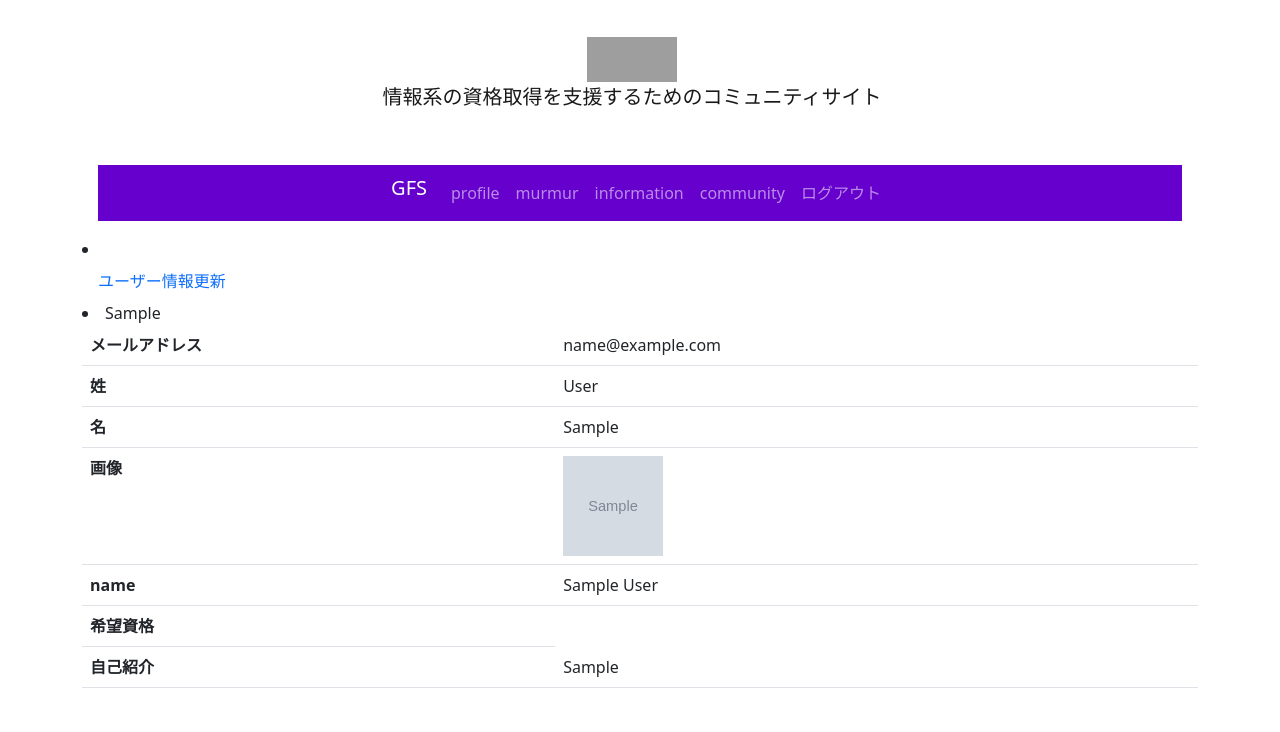
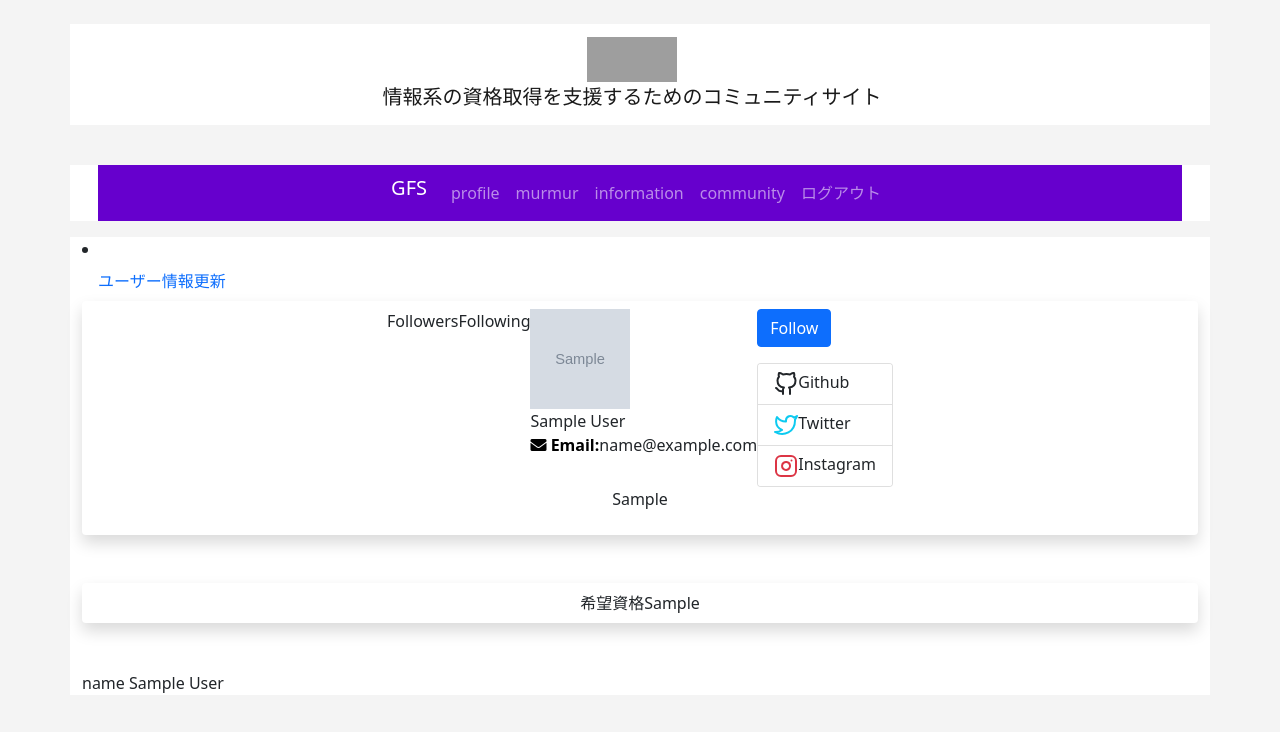
Before and after one commit to jin-take/GFS, a Django app: page /accounts/profile/1/ in a window 1280 px wide. Shown: the top 732 px of the page. Run offline with Django 3.2, Linux system fonts and the light colour scheme; a user stored in the database is signed in; tables that the repository leaves empty hold one stand-in row (values such as "Sample post"); grey boxes marked "Sample" are stand-in pictures; some libraries are stand-ins or nearby versions; grey boxes are pictures that could not be loaded.

Commit message:
profile_50%
nemutai

```diff
--- a/app/src/GFSProject/templates/accounts/profile.html
+++ b/app/src/GFSProject/templates/accounts/profile.html
@@ -1,39 +1,84 @@
 {% extends "base.html" %}
+
 {% block contents %}
 <li>
     <a class="nav-item nav-link" href="{% url 'profile_update' pk=user.profile.pk %}">ユーザー情報更新</a>
 </li>
-<table class="table">
-    <tbody>
-        <tr>
-            <th>メールアドレス</th>
-            <td>{{ user.email }}</td>
-        </tr>
-        <tr>
-            <th>姓</th>
-            <td>{{ user.last_name }}</td>
-        </tr>
-        <tr>
-            <th>名</th>
-            <td>{{ user.first_name }}</td>
-        </tr>
-        <tr>
-            <th>画像</th>
-            <td><img src="{{ user.profile.image.url }}" width="100" height="100"/></td>
-        <tr>
+
+
+<body style="background-color: #F4F4F4;">
+<div class="container shadow p-2 mb-5 bg-white rounded">
+    <div class="container d-flex justify-content-center">
+    <div style="display:flex;">
+        <!-- 1 -->
+        <div>Followers</div>
+        <!-- 2 -->
+        <div>Following</div>
+        <!-- 3 -->
+        <div>
+            <img src="{{ user.profile.image.url }}" width="100" height="100" class="img-circle"/><br>
+            {{ user.first_name }}
+            {{ user.last_name }}
+            <br>
+            <i class="fas fa-envelope text-pink"></i>
+            <strong class="margin-10px-left xs-margin-four-left text-pink">Email:</strong>{{ user.email }}
+
+        </div>
+        <!-- 4 -->
+        <div>
+          <button class="btn btn-primary">Follow</button><br>
+            <div class="card mt-3">
+                <ul class="list-group list-group-flush">
+                  <li class="list-group-item d-flex justify-content-between align-items-center flex-wrap">
+                    <h6 class="mb-0"><svg xmlns="http://www.w3.org/2000/svg" width="24" height="24" viewBox="0 0 24 24" fill="none" stroke="currentColor" stroke-width="2" stroke-linecap="round" stroke-linejoin="round" class="feather feather-github mr-2 icon-inline"><path d="M9 19c-5 1.5-5-2.5-7-3m14 6v-3.87a3.37 3.37 0 0 0-.94-2.61c3.14-.35 6.44-1.54 6.44-7A5.44 5.44 0 0 0 20 4.77 5.07 5.07 0 0 0 19.91 1S18.73.65 16 2.48a13.38 13.38 0 0 0-7 0C6.27.65 5.09 1 5.09 1A5.07 5.07 0 0 0 5 4.77a5.44 5.44 0 0 0-1.5 3.78c0 5.42 3.3 6.61 6.44 7A3.37 3.37 0 0 0 9 18.13V22"></path></svg>Github</h6>
+
+                  </li>
+                  <li class="list-group-item d-flex justify-content-between align-items-center flex-wrap">
+                    <h6 class="mb-0"><svg xmlns="http://www.w3.org/2000/svg" width="24" height="24" viewBox="0 0 24 24" fill="none" stroke="currentColor" stroke-width="2" stroke-linecap="round" stroke-linejoin="round" class="feather feather-twitter mr-2 icon-inline text-info"><path d="M23 3a10.9 10.9 0 0 1-3.14 1.53 4.48 4.48 0 0 0-7.86 3v1A10.66 10.66 0 0 1 3 4s-4 9 5 13a11.64 11.64 0 0 1-7 2c9 5 20 0 20-11.5a4.5 4.5 0 0 0-.08-.83A7.72 7.72 0 0 0 23 3z"></path></svg>Twitter</h6>
+
+                  </li>
+                  <li class="list-group-item d-flex justify-content-between align-items-center flex-wrap">
+                    <h6 class="mb-0"><svg xmlns="http://www.w3.org/2000/svg" width="24" height="24" viewBox="0 0 24 24" fill="none" stroke="currentColor" stroke-width="2" stroke-linecap="round" stroke-linejoin="round" class="feather feather-instagram mr-2 icon-inline text-danger"><rect x="2" y="2" width="20" height="20" rx="5" ry="5"></rect><path d="M16 11.37A4 4 0 1 1 12.63 8 4 4 0 0 1 16 11.37z"></path><line x1="17.5" y1="6.5" x2="17.51" y2="6.5"></line></svg>Instagram</h6>
+                  </li>
+                </ul>
+            </div>
+          </div>
+
+
+
+    </div>
+
+
+
+</div>
+<p class="text-center">
+    {{ user.profile.introduce }}
+</p>
+
+</div>
+
+
+<div class="container shadow p-2 mb-5 bg-white rounded">
+<div class="container d-flex justify-content-center">
+<th>希望資格</th>
+{% for i in user.profile.desiredqualification.all %}
+<li style="list-style: none;">{{ i.certifications }}</li>
+{% endfor %}
+</div>
+
+</div>
+
+
+
+
+
             <th>name</th>
             <td>{{ user.profile.name }}</td>
         </tr>
-        <tr>
-            <th>希望資格</th>
-            {% for i in user.profile.desiredqualification.all %}
-            <li>{{ i.certifications }}</li>
-            {% endfor %}
-        </tr>
-        <tr>
-            <th>自己紹介</th>
-            <td>{{ user.profile.introduce }}</td>
-        </tr>
-    </tbody>
-</table>
+
+
+
+
+    </body>
+
 {% endblock %}
--- a/app/src/GFSProject/templates/base.html
+++ b/app/src/GFSProject/templates/base.html
@@ -6,7 +6,8 @@
     <meta charset="utf-8">
     <meta name="viewport" content="width=device-width, initial-scale=1, shrink-to-fit=no">
     <link rel="stylesheet" href="../static/css/base.css">
-
+    <!-- <link rel="stylesheet" href="https://maxcdn.bootstrapcdn.com/bootstrap/3.3.6/css/bootstrap.min.css"/> -->
+    <link rel="stylesheet" href="https://cdnjs.cloudflare.com/ajax/libs/font-awesome/5.13.0/css/all.min.css" integrity="sha256-h20CPZ0QyXlBuAw7A+KluUYx/3pK+c7lYEpqLTlxjYQ=" crossorigin>
     <!-- Bootstrap CSS -->
     <link href="https://cdn.jsdelivr.net/npm/bootstrap@5.0.0-beta1/dist/css/bootstrap.min.css" rel="stylesheet" integrity="sha384-giJF6kkoqNQ00vy+HMDP7azOuL0xtbfIcaT9wjKHr8RbDVddVHyTfAAsrekwKmP1" crossorigin="anonymous">
     <integrity ="sha384-9gVQ4dYFwwWSjIDZnLEWnxCjeSWFphJiwGPXr1jddIhOegiu1FwO5qRGvFXOdJZ4" crossorigin="anonymous">
```
